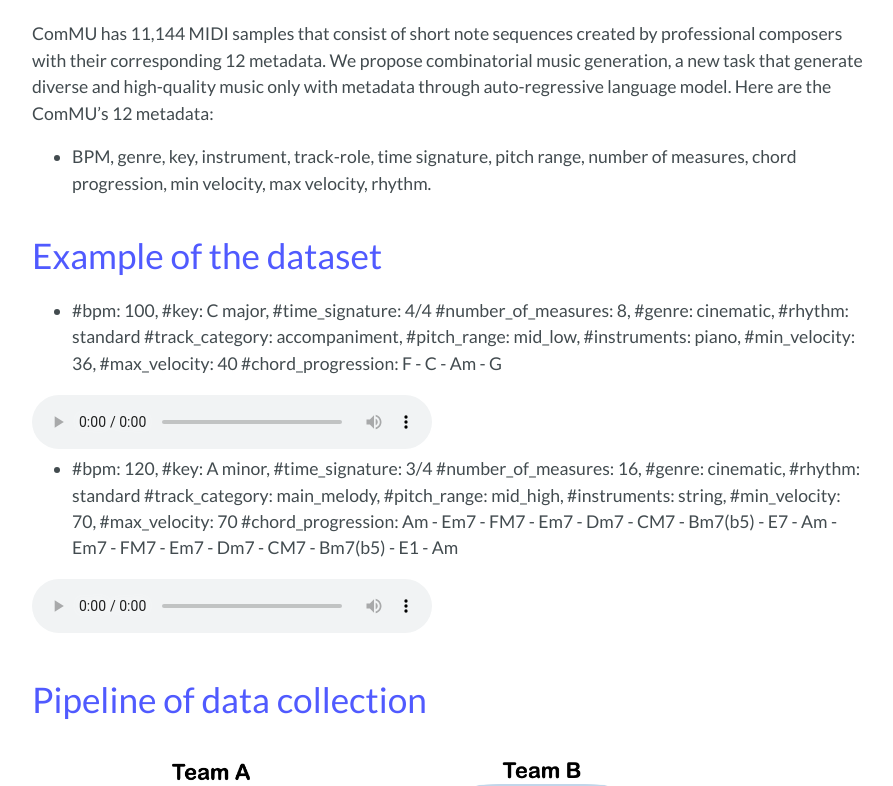
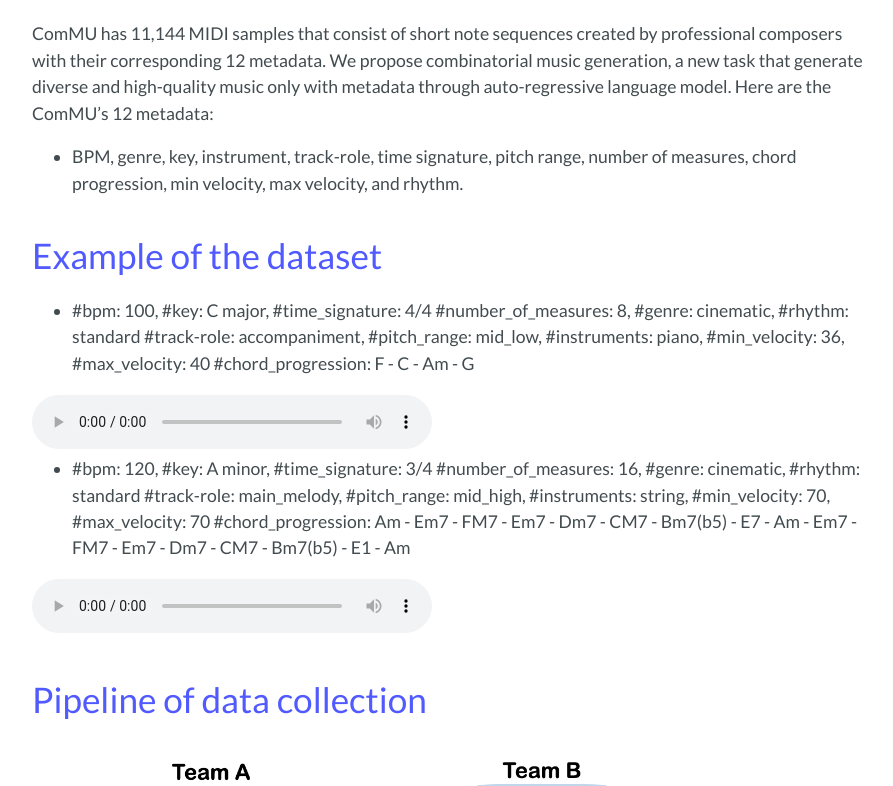
Before and after one commit to POZAlabs/ComMU, a Jekyll site: the page built from index.md, in a window 1280 px wide and 900 px high, scrolled down 961 px, cut to the strip 114-900 px from the top of the window. Shown: the whole strip, without its empty margins (192-1085 px from the left). Built offline with Jekyll 4.4.1, drawn with Linux system fonts in a browser that asks for light colours; our own code applies the rules of GitHub Pages for plain Markdown files.

Commit message:
Update index.md

```diff
--- a/index.md
+++ b/index.md
@@ -7,17 +7,17 @@
 
 <iframe width="800" height="457" src="https://www.youtube.com/embed/yXFlF9nlB8Y" title="YouTube video player" frameborder="0" allow="accelerometer; autoplay; clipboard-write; encrypted-media; gyroscope; picture-in-picture" allowfullscreen></iframe>
 ComMU has 11,144 MIDI samples that consist of short note sequences created by professional composers with their corresponding 12 metadata. We propose combinatorial music generation, a new task that generate diverse and high-quality music only with metadata through auto-regressive language model. Here are the ComMU's 12 metadata:
-- BPM, genre, key, instrument, track-role, time signature, pitch range, number of measures, chord progression, min velocity, max velocity, rhythm.
+- BPM, genre, key, instrument, track-role, time signature, pitch range, number of measures, chord progression, min velocity, max velocity, and rhythm.
 
 # Example of the dataset
 
-- #bpm: 100, #key: C major, #time_signature: 4/4 #number_of_measures: 8, #genre: cinematic, #rhythm: standard #track_category: accompaniment, #pitch_range: mid_low, #instruments: piano, #min_velocity: 36, #max_velocity: 40
+- #bpm: 100, #key: C major, #time_signature: 4/4 #number_of_measures: 8, #genre: cinematic, #rhythm: standard #track-role: accompaniment, #pitch_range: mid_low, #instruments: piano, #min_velocity: 36, #max_velocity: 40
 #chord_progression: F - C - Am - G
 <audio controls style="width: 400px;">
   <source src="./assets/example_data/1.wav" type="audio/mpeg">
 </audio>
 
-- #bpm: 120, #key: A minor, #time_signature: 3/4 #number_of_measures: 16, #genre: cinematic, #rhythm: standard #track_category: main_melody, #pitch_range: mid_high, #instruments: string, #min_velocity: 70, #max_velocity: 70
+- #bpm: 120, #key: A minor, #time_signature: 3/4 #number_of_measures: 16, #genre: cinematic, #rhythm: standard #track-role: main_melody, #pitch_range: mid_high, #instruments: string, #min_velocity: 70, #max_velocity: 70
 #chord_progression: Am - Em7 - FM7 - Em7 - Dm7 - CM7 - Bm7(b5) - E7 - Am - Em7 - FM7 - Em7 - Dm7 - CM7 - Bm7(b5) - E1 - Am
 <audio controls style="width: 400px;">
   <source src="./assets/example_data/2.wav" type="audio/mpeg">
```
